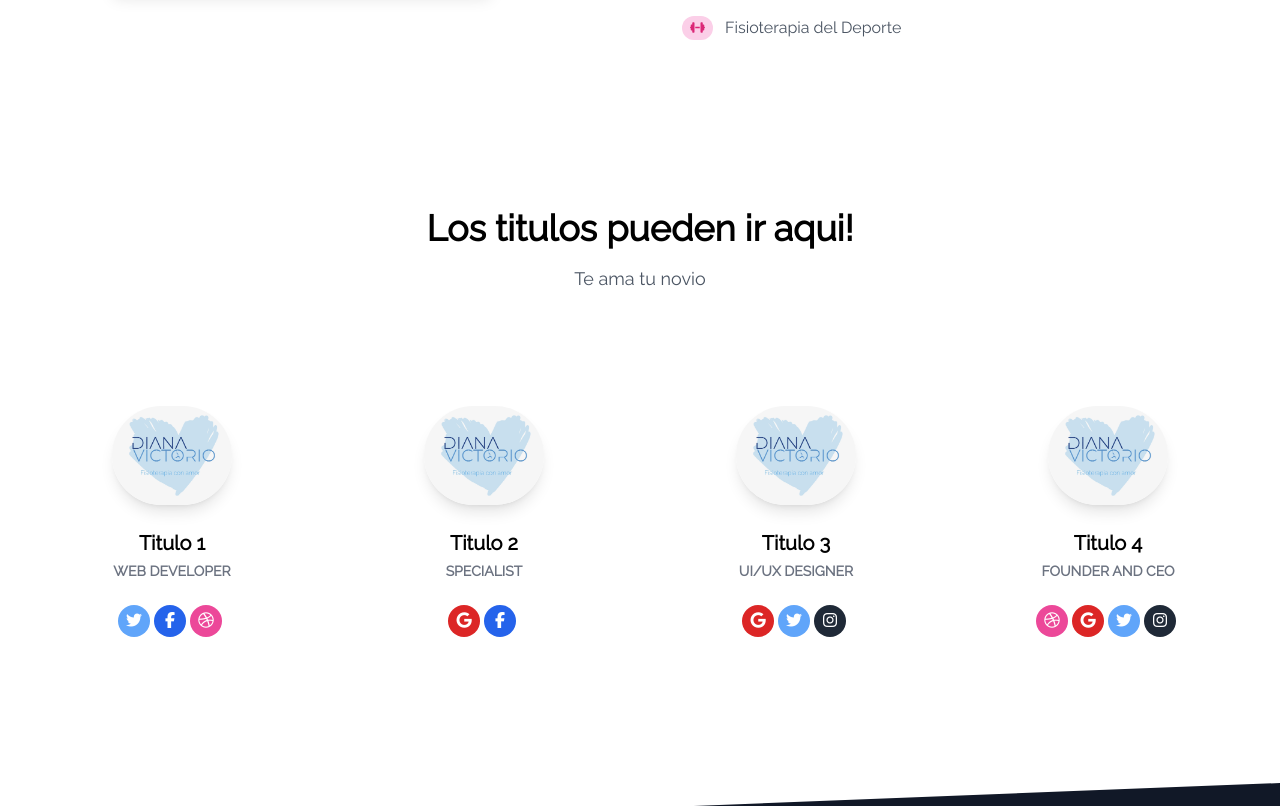
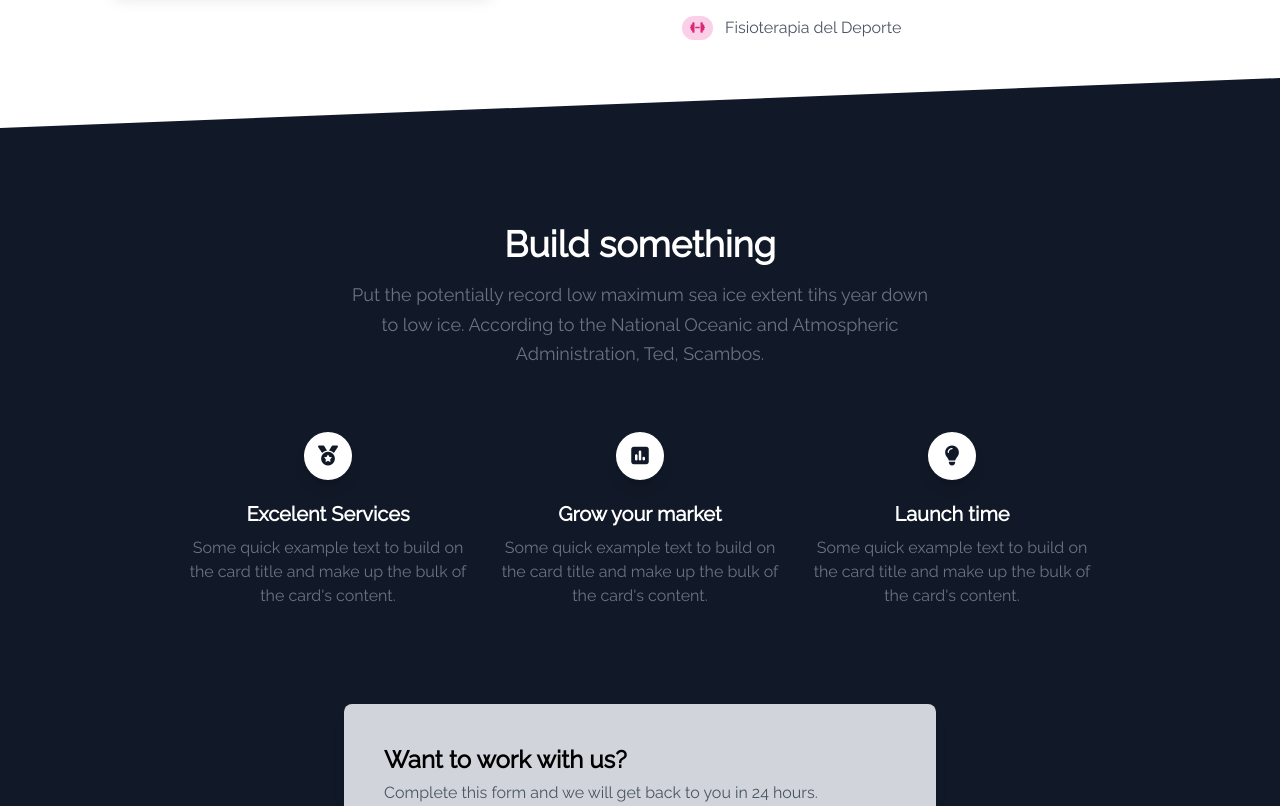
Before and after one commit to saherla/fca, a Vue app: page / in a window 1280 px wide. Shown: the part 2341-3147 px from the top of the page. Built offline with nearby package versions, Linux system fonts and the light colour scheme.

Commit message:
feat: clean up

```diff
--- a/src/components/Navbar.vue
+++ b/src/components/Navbar.vue
@@ -34,6 +34,7 @@ const toggleNavbar = () => (showMenu.value = !showMenu.value)
           <li class="flex items-center">
             <a
               class="lg:text-white lg:hover:text-gray-300 text-gray-800 px-3 py-4 lg:py-2 flex items-center text-xs uppercase font-bold"
+              target="_blank"
               href="https://wa.me/529621068291/"
             >
               <i
@@ -45,6 +46,7 @@ const toggleNavbar = () => (showMenu.value = !showMenu.value)
           <li class="flex items-center">
             <a
               class="lg:text-white lg:hover:text-gray-300 text-gray-800 px-3 py-4 lg:py-2 flex items-center text-xs uppercase font-bold"
+              target="_blank"
               href="https://www.instagram.com/fisioterapia_conamor/"
               ><i
                 class="lg:text-gray-300 text-gray-500 fab fa-instagram text-lg leading-lg"
--- a/src/views/Landing.vue
+++ b/src/views/Landing.vue
@@ -314,13 +314,11 @@ const Navbar = defineAsyncComponent(() => import("../components/Navbar.vue"))
           </div>
         </div>
       </section>
-      <section class="pt-20 pb-48">
+      <!-- <section class="pt-20 pb-48">
         <div class="container mx-auto px-4">
           <div class="flex flex-wrap justify-center text-center mb-24">
             <div class="w-full lg:w-6/12 px-4">
-              <h2 class="text-4xl font-semibold">
-                Los titulos pueden ir aqui!
-              </h2>
+              <h2 class="text-4xl font-semibold">Titulos</h2>
               <p class="text-lg leading-relaxed m-4 text-gray-600">
                 Te ama tu novio
               </p>
@@ -465,7 +463,7 @@ const Navbar = defineAsyncComponent(() => import("../components/Navbar.vue"))
             </div>
           </div>
         </div>
-      </section>
+      </section> -->
       <section class="pb-20 relative block bg-gray-900">
         <div
           class="bottom-auto top-0 left-0 right-0 w-full absolute pointer-events-none overflow-hidden -mt-20"
```
